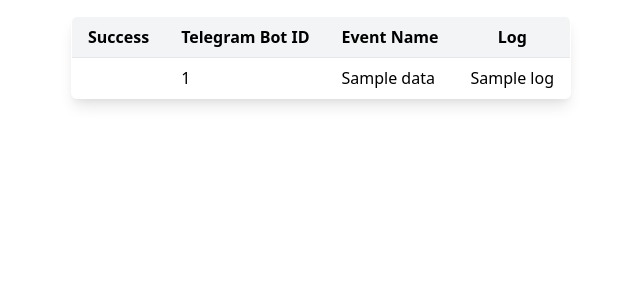
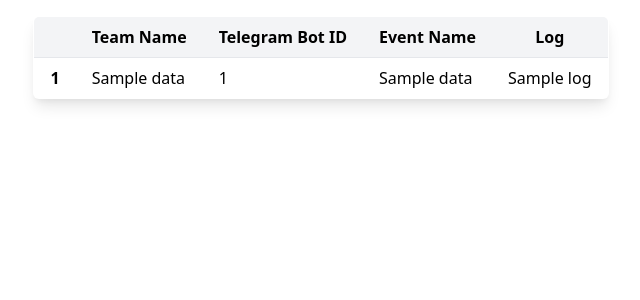
Before and after one commit to I-Am-Blind/particle_server, a Flask app: template templates/debug.html in a window 1280 px wide. Shown: the top 300 px of the page, without its empty margins (319-959 px from the left). Run offline with Flask 2, Linux system fonts and the light colour scheme; the template is opened without the code that fills it: most values are stand-ins (such as "Sample title", 1, 10 or a date in 2020).

Commit message:
added new team name field

```diff
--- a/app.py
+++ b/app.py
@@ -29,6 +29,7 @@
 
 @app.route('/register', methods=['POST'])
 def registerPost():
+    team_name = request.form.get('team_name')
     bot_id = request.form.get('bot_id')
     client_id = request.form.get('client_id')
     client_secret = request.form.get('client_secret')
@@ -42,11 +43,9 @@
         response_data = response.json()
         if response.status_code == 200:
            webhook_url = f"https://api.telegram.org/bot{bot_id}/setWebhook?url=https://particle-api-d8i53.ondigitalocean.app/{bot_id}/{response_data.get('access_token')}/{eventname}"
-           payload = {}
-           headers = {}
-           response = requests.request("POST", webhook_url, headers=headers, data=payload)
+           response = requests.request("POST", webhook_url, headers={}, data={})
            if response.status_code == 200:
-               all_data[bot_id] = {'bot_id': bot_id ,'access_token':response_data.get('access_token'),'event_name':eventname}
+               all_data[bot_id] = {'bot_id': bot_id ,'access_token':response_data.get('access_token'),'event_name':eventname , 'team_name': team_name}
                return render_template('successful.html', data=all_data[bot_id])
            return render_template('error.html',error = "Telegram Bot setWebhook API Error!" ,sub = f"Please verify Telegram Bot ID : {bot_id}")
         return render_template('error.html',error = "Particle AuthToken Generation error!" , sub = f"Please verify the following :<br>Client ID : {client_id}<br>Client Secret : {client_secret}")
@@ -57,7 +56,7 @@
 def update(botid,accesstoken,eventname):
     data = request.get_json()
     if data:
-        logs.append({'success': 'none' , 'botid': botid ,'eventname': eventname, 'log' : f'Message "{data["message"]["text"]}" from {data["message"]["from"]["username"]}'})
+        logs.append({'success': 'none' ,'team_name' : all_data[botid]['team_name'] ,'botid': botid ,'eventname': eventname, 'log' : f'Message "{data["message"]["text"]}" from {data["message"]["from"]["username"]}'})
     if data['message']['from']['is_bot']:
         return "ok",200
     url = f"https://api.particle.io/v1/devices/events?access_token={accesstoken}"
@@ -72,13 +71,13 @@
     try:
         response = requests.request("POST", url, headers=headers, data=payload)
         if response.status_code != 200:
-            logs.append({'success' : 'false' , 'botid': botid ,'eventname': eventname , 'log' : f'Invalid Access token : {accesstoken}'})
+            logs.append({'success' : 'false','team_name' : all_data[botid]['team_name'] , 'botid': botid ,'eventname': eventname , 'log' : f'Invalid Access token : {accesstoken}'})
             return "Invalid access token",400
     except Exception as error:
-        logs.append({'success' : 'false' , 'botid': botid ,'eventname': eventname  , 'log' : 'Server Error ! Flask app was unable to send request to particle device'})
+        logs.append({'success' : 'false','team_name' : all_data[botid]['team_name'] , 'botid': botid ,'eventname': eventname  , 'log' : 'Server Error ! Flask app was unable to send request to particle device'})
         return f'Error in request to particle device', 400
 
-    logs.append({'success':'true' ,'botid': botid ,'eventname': eventname , 'log': f'Message "{data["message"]["text"]}" from {data["message"]["from"]["username"]} was sent to particle device with access token {accesstoken}'})
+    logs.append({'success':'true','team_name' : all_data[botid]['team_name'] ,'botid': botid ,'eventname': eventname , 'log': f'Message "{data["message"]["text"]}" from {data["message"]["from"]["username"]} was sent to particle device with access token {accesstoken}'})
     return 'Data successfully sent to particle device',200
 
 
--- a/templates/debug.html
+++ b/templates/debug.html
@@ -12,15 +12,20 @@
         <table class="min-w-full bg-white border border-gray-300 shadow-lg rounded-md overflow-hidden">
             <thead>
                 <tr>
-                    <th class="py-2 px-4 bg-gray-100 border-b">Success</th>
+                    <th class="py-2 px-4 bg-gray-100 border-b"></th>
+                    <th class="py-2 px-4 bg-gray-100 border-b">Team Name</th>
                     <th class="py-2 px-4 bg-gray-100 border-b">Telegram Bot ID</th>
                     <th class="py-2 px-4 bg-gray-100 border-b">Event Name</th>
                     <th class="py-2 px-4 bg-gray-100 border-b">Log</th>
                 </tr>
             </thead>
             <tbody>
+                {% set index = 1 %}
                 {% for  data in logs %}
                     <tr>
+                        <td class="py-2 px-4 border-b font-bold">
+                            {{ index }}
+                        </td>
                         <td class="py-2 px-4 border-b
                             {% if data.success == 'none' %}
                                 text-gray-500
@@ -30,7 +35,7 @@
                                 text-red-700
                             {% endif %}
                         ">
-                            {{ data.success }}
+                            {{ data.team_name }}
                         </td>
 
                         <td class="py-2 px-4 border-b
@@ -65,6 +70,7 @@
                         {% endif %}
                     ">{{ data.log }}</td>
                     </tr>
+                    {% set index = index + 1 %}
                 {% endfor %}
             </tbody>
         </table>
--- a/templates/login.html
+++ b/templates/login.html
@@ -9,6 +9,7 @@
 <body>
     <div class="bg-black h-screen w-screen flex items-center justify-center ">
         <form action="/register" method="post" class="text-white p-1  flex flex-col justify-center items-center gap-4 font-inter">
+            <input type="text" id="team_name" name="team_name" placeholder="Your Team Name" required class="w-96 h-12 rounded-xl px-4 bg-black text-white border-2">
             <input type="text" id="bot_id" name="bot_id" placeholder="Telegram Bot ID" required class="w-96 h-12 rounded-xl px-4 bg-black text-white border-2">
             <input type="text" id="client_id" name="client_id" placeholder="Client ID" required class="w-96 h-12 rounded-xl px-4 bg-black text-white border-2" >
             <input type="text" id="client_secret" name="client_secret" placeholder="Client Secret" required class="w-96 h-12 rounded-xl px-4 bg-black text-white border-2" >
```
Also changed, not shown: templates/admin.html (+12 -1 lines).
